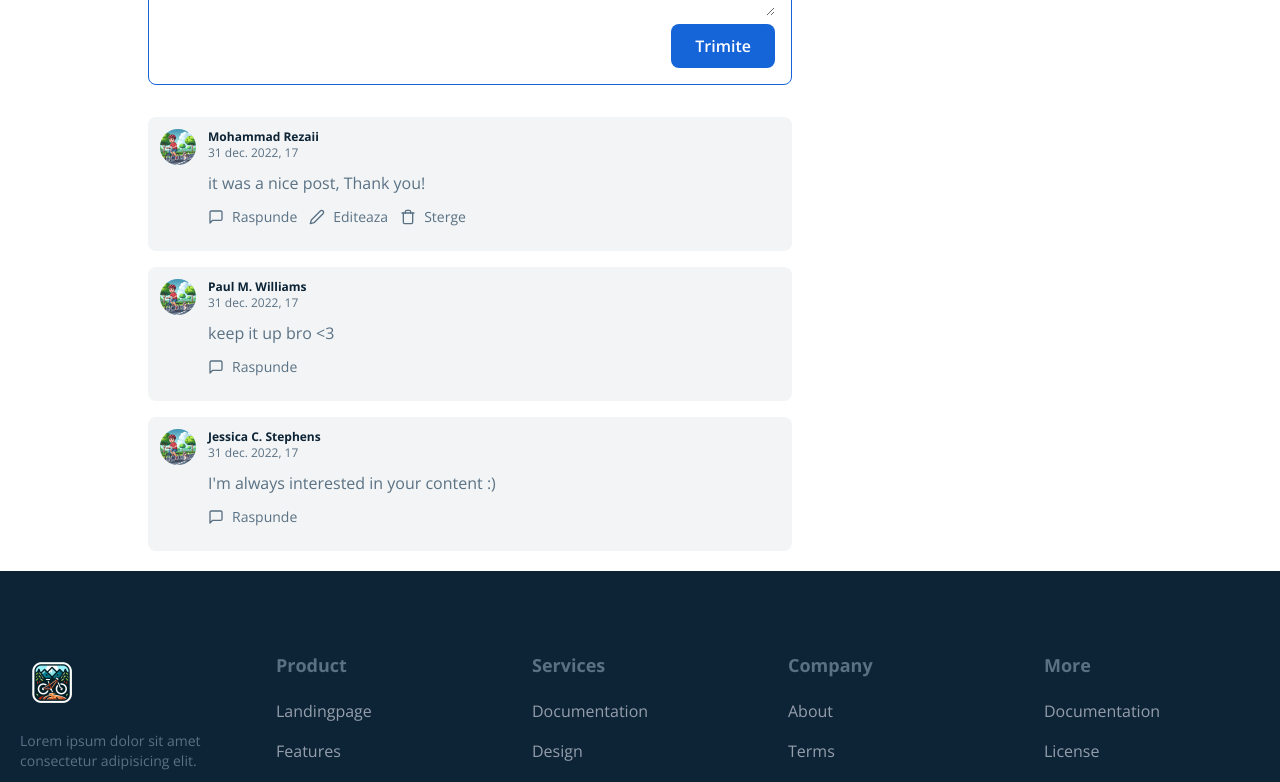
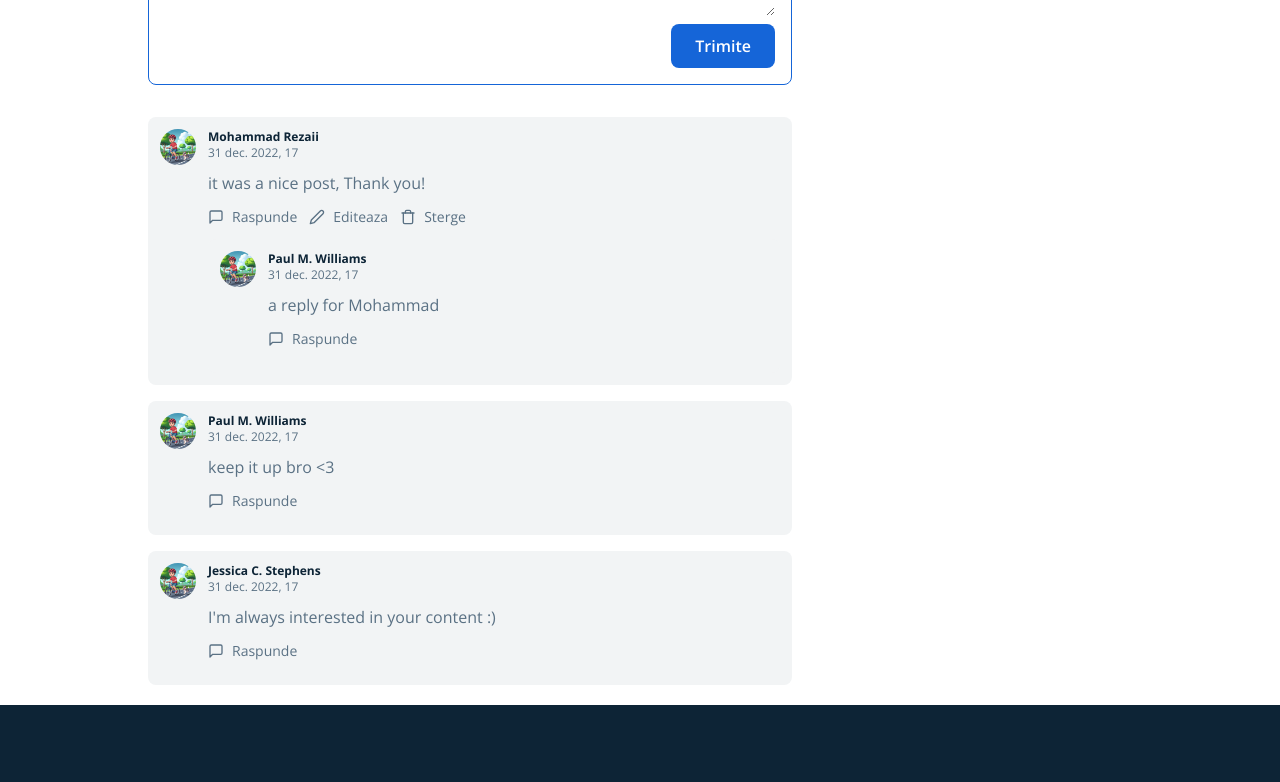
Before and after one commit to gabistanciu24/BikeTrails-MERN-tailwind, a React (Create React App) app: page /trail/1 in a window 1280 px wide. Shown: the part 1080-1862 px from the top of the page. Built offline with nearby package versions, Linux system fonts and the light colour scheme.

Commit message:
Show reply comments.

```diff
--- a/src/components/comments/Comment.jsx
+++ b/src/components/comments/Comment.jsx
@@ -12,6 +12,7 @@
   parentId = null,
   updateComment,
   deleteComment,
+  replies,
 }) => {
   const isUserLoggined = Boolean(logginedUserId);
   const commentBelongsToUser = logginedUserId === comment.user._id;
@@ -100,6 +101,24 @@
             formCancelHandler={() => setAffectedComment(null)}
           />
         )}
+        {replies.length > 0 && (
+          <div>
+            {replies.map((reply) => (
+              <Comment
+                key={reply._id}
+                addComment={addComment}
+                affectedComment={affectedComment}
+                setAffectedComment={setAffectedComment}
+                comment={reply}
+                deleteComment={deleteComment}
+                logginedUserId={logginedUserId}
+                replies={[]}
+                updateComment={updateComment}
+                parentId={comment._id}
+              />
+            ))}
+          </div>
+        )}
       </div>
     </div>
   );
--- a/src/components/comments/CommentsContainer.jsx
+++ b/src/components/comments/CommentsContainer.jsx
@@ -19,7 +19,7 @@
 
   const addCommentHandler = (value, parent = null, replyOnUser = null) => {
     const newComment = {
-      _id: "12",
+      _id: Math.random().toString(),
       user: {
         _id: "b",
         name: "Paul M. Williams",
@@ -28,7 +28,7 @@
       post: "1",
       parent: parent,
       replyOnUser: replyOnUser,
-      createdAt: "2022-12-31T17:22:05.092+0000",
+      createdAt: new Date().toISOString(),
     };
     setComments((curState) => {
       return [newComment, ...curState];
@@ -57,6 +57,16 @@
     setComments(updatedComments);
   };
 
+  const getRepliesHandler = (commentId) => {
+    return comments
+      .filter((comment) => comment.parent === commentId)
+      .sort((a, b) => {
+        return (
+          new Date(a.createdAt).getTime() - new Date(b.createdAt).getTime()
+        );
+      });
+  };
+
   return (
     <div className={`${className}`}>
       <CommentForm
@@ -74,6 +84,7 @@
             addComment={addCommentHandler}
             updateComment={updateCommentHandler}
             deleteComment={deleteCommentHandler}
+            replies={getRepliesHandler(comment._id)}
           />
         ))}
       </div>
```
